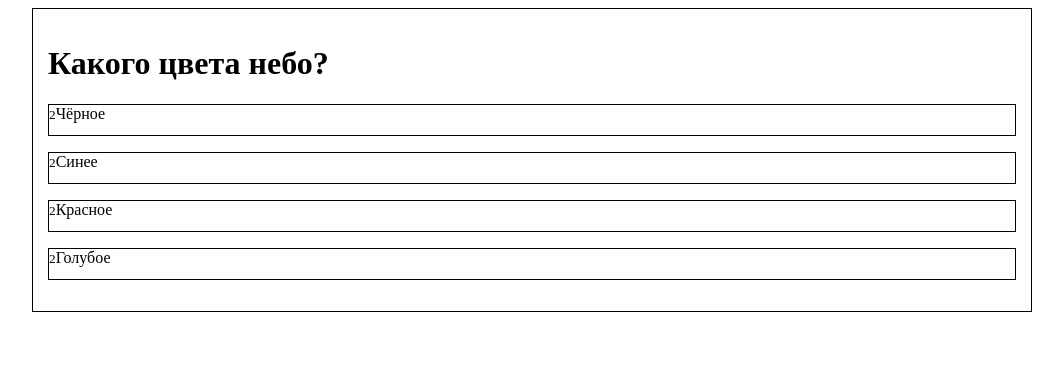
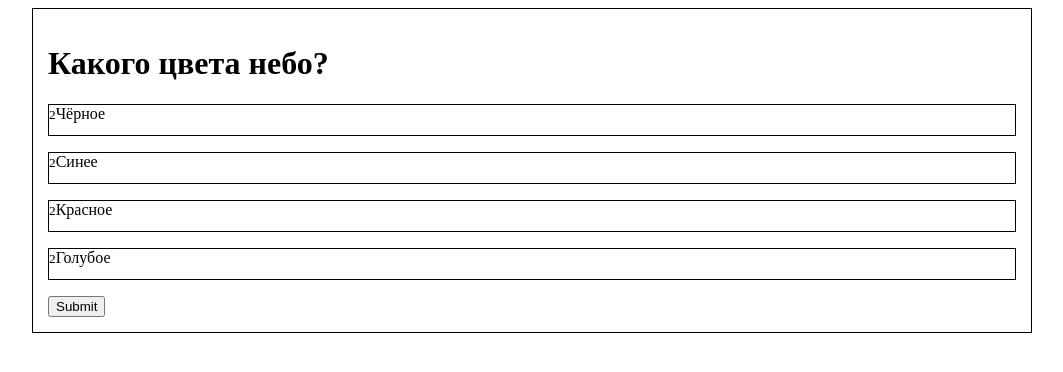
Before and after one commit to nikita-resh/tutor, a React app: page /quiz/1 in a window 1280 px wide. Shown: the top 372 px of the page, without its empty margins (108-1171 px from the left). Built offline with nearby package versions, Linux system fonts and the light colour scheme.

Commit message:
feat: start work on multi-choice and submit button

```diff
--- a/src/components/ActiveQuestion/ActiveQuestion.js
+++ b/src/components/ActiveQuestion/ActiveQuestion.js
@@ -12,6 +12,7 @@ const ActiveQuestion = (props) => {
         rightAnswer={props.question.rightAnswer}
         state={props.state}
       />
+      <button>Submit</button>
     </div>
   );
 };
```
